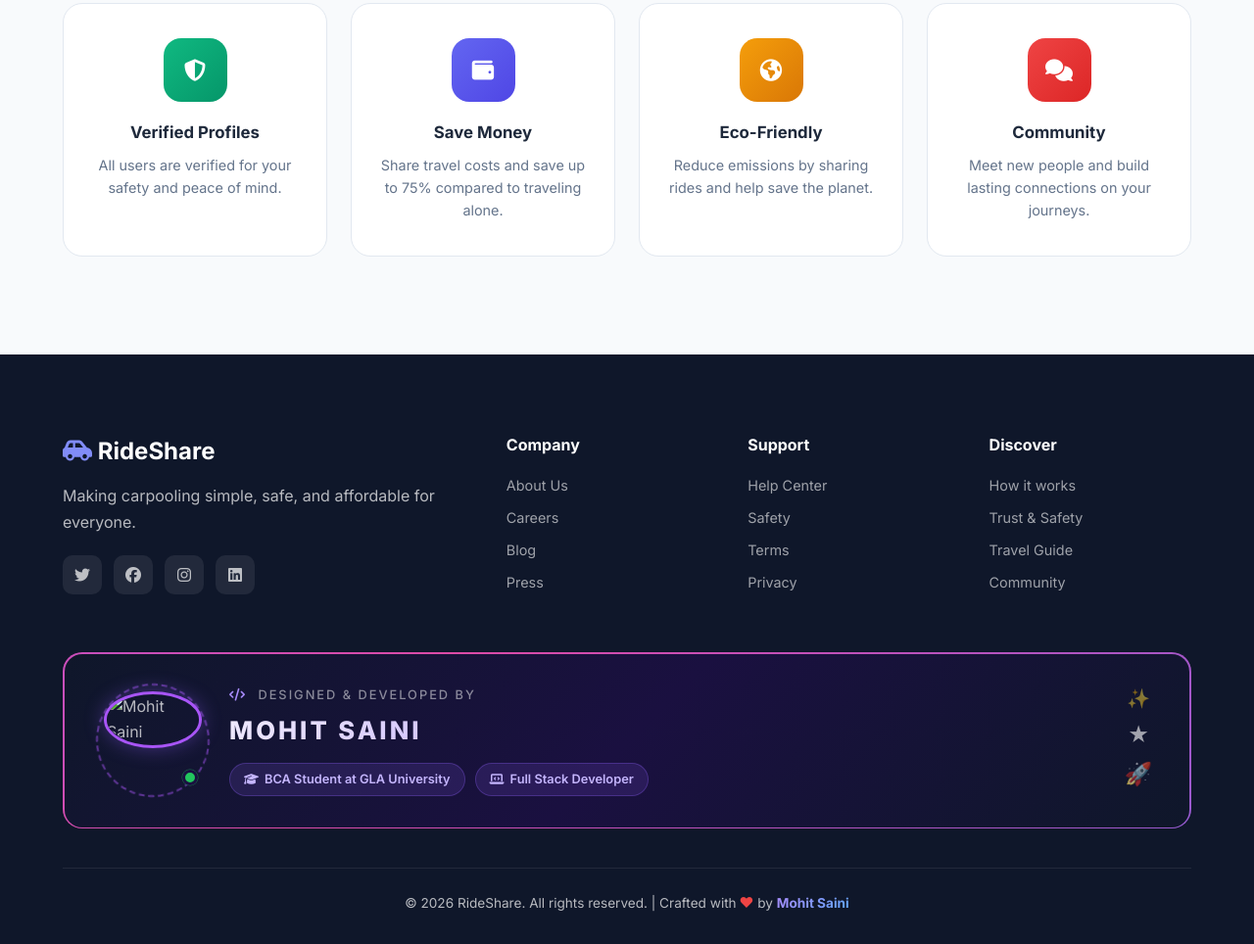
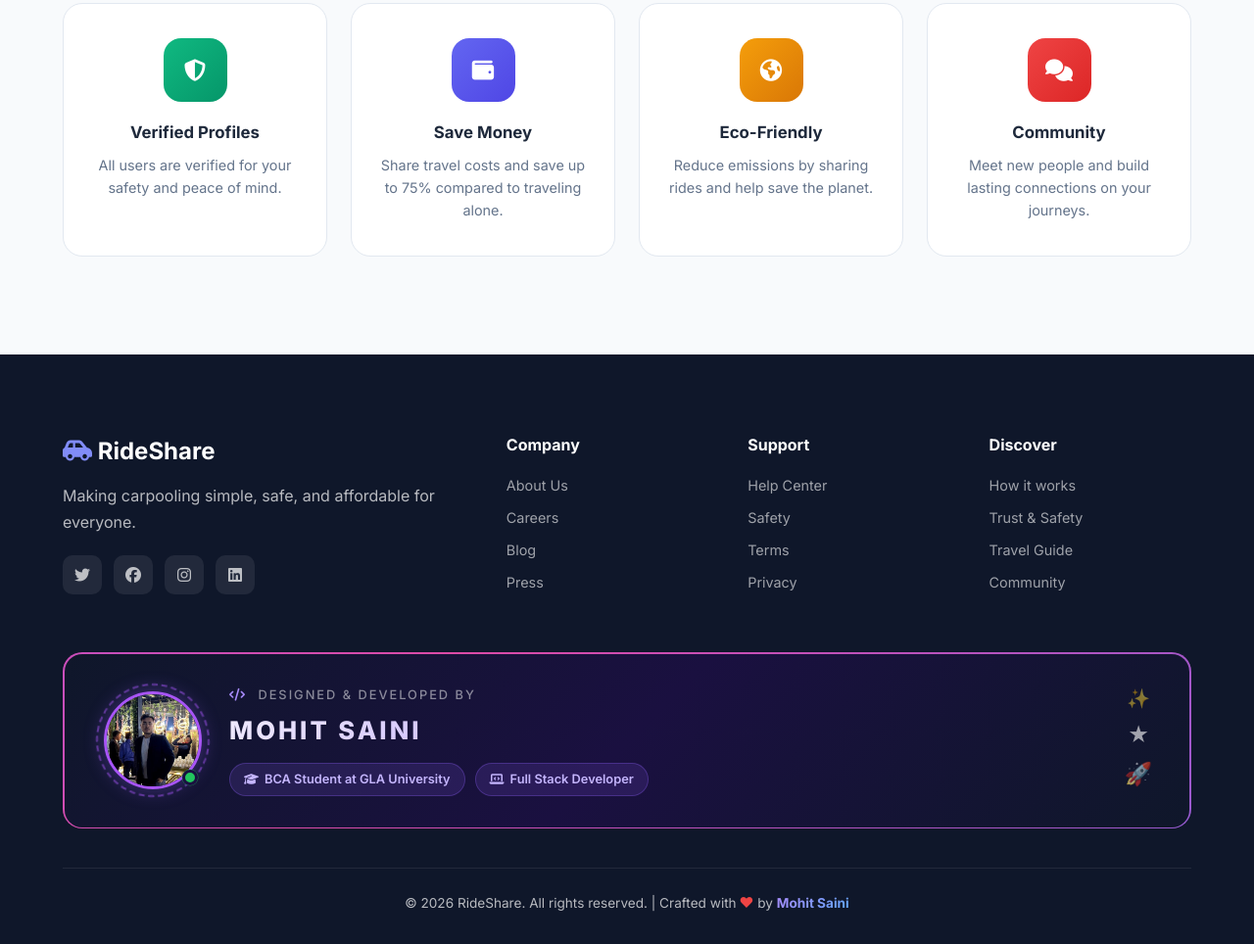
Before and after one commit to mohitsainibca24/rideshare, a website: page public/index.html in a window 1280 px wide. Shown: the part 2588-3552 px from the top of the page at 98% size. Drawn offline with Linux system fonts and the light colour scheme; no server answers.

Commit message:
Fix photo filename to mohit.jpeg

```diff
--- a/public/index.html
+++ b/public/index.html
@@ -237,7 +237,7 @@
           <div class="dev-credit-content">
             <div class="dev-photo-wrapper">
               <div class="dev-photo-ring"></div>
-              <img src="mohit.jpg" alt="Mohit Saini" class="dev-photo">
+              <img src="mohit.jpeg" alt="Mohit Saini" class="dev-photo">
               <div class="dev-status-dot"></div>
             </div>
             <div class="dev-info">
```
